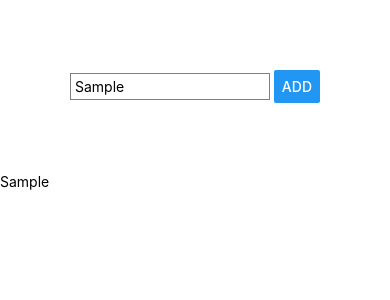
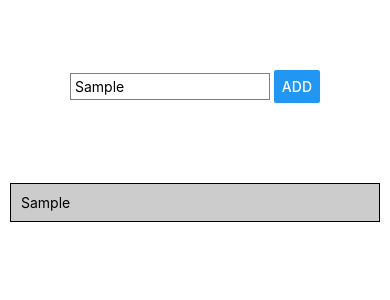
Before and after one commit to Sedki-Sghairi/react-native-course, a React Native app: screen / in a window 390 px wide. Both pictures are taken after typing "Sample" into the empty fields and a click on the button "ADD". Shown: the top 300 px of the page. Built offline with nearby package versions, Linux system fonts and the light colour scheme.

Commit message:
View/scrollView/FlatList

```diff
--- a/App.js
+++ b/App.js
@@ -1,5 +1,5 @@
 import React, { useState } from 'react';
-import { Button, StyleSheet, Text, TextInput, View } from 'react-native';
+import { Button, FlatList, StyleSheet, Text, TextInput, View } from 'react-native';
 
 export default function App() {
 	const [ text, setText ] = useState('');
@@ -8,7 +8,13 @@ export default function App() {
 		setText(text);
 	};
 	const handleClick = () => {
-		setGoals((currentGoals) => [ ...currentGoals, text ]);
+		setGoals((currentGoals) => [
+			...currentGoals,
+			{
+				key: (Math.random() * Math.random()).toString(),
+				text: text
+			}
+		]);
 	};
 	return (
 		<View>
@@ -21,7 +27,14 @@ export default function App() {
 				/>
 				<Button title="Add" onPress={handleClick} />
 			</View>
-			<View>{goals.map((goal) => <Text>{goal}</Text>)}</View>
+			<FlatList
+				data={goals}
+				renderItem={(itemData) => (
+					<View style={styles.listItem}>
+						<Text>{itemData.item.text}</Text>
+					</View>
+				)}
+			/>
 		</View>
 	);
 }
@@ -38,5 +51,12 @@ const styles = StyleSheet.create({
 		borderWidth: 1,
 		width: ' 80%',
 		padding: 4
+	},
+	listItem: {
+		padding: 10,
+		backgroundColor: '#ccc',
+		borderColor: 'black',
+		borderWidth: 1,
+		margin: 10
 	}
 });
```
Also changed, not shown: 1 other file (tests, documents, lock files or other folders).
